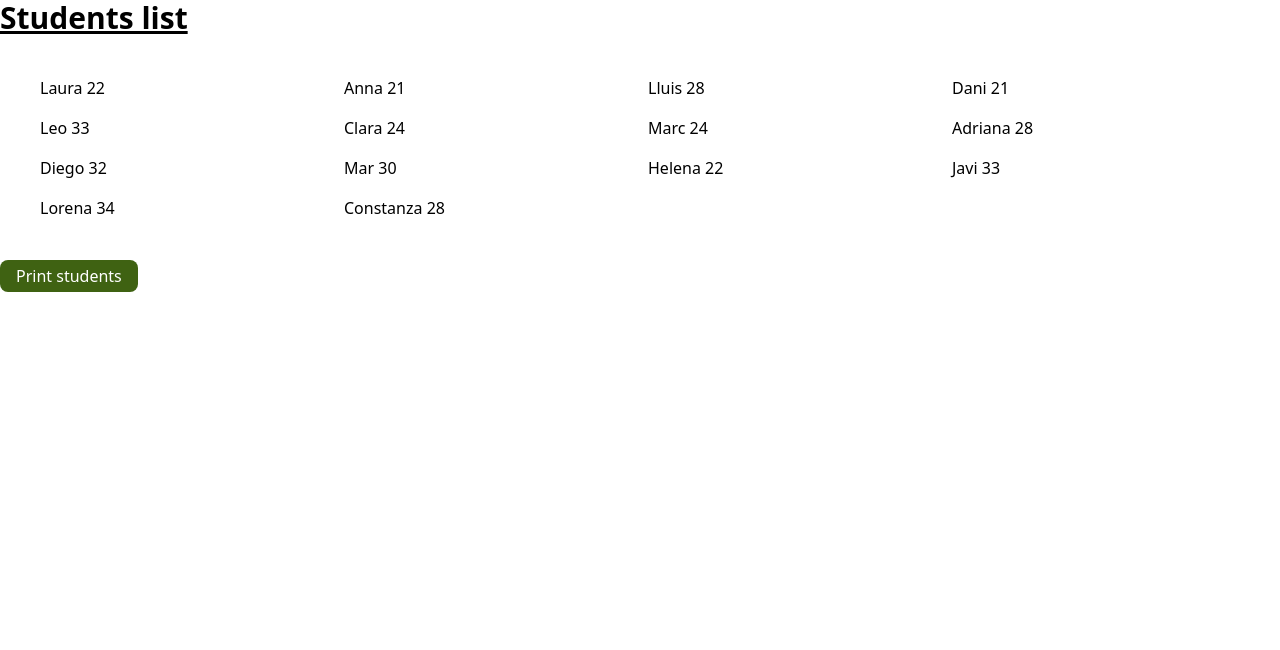
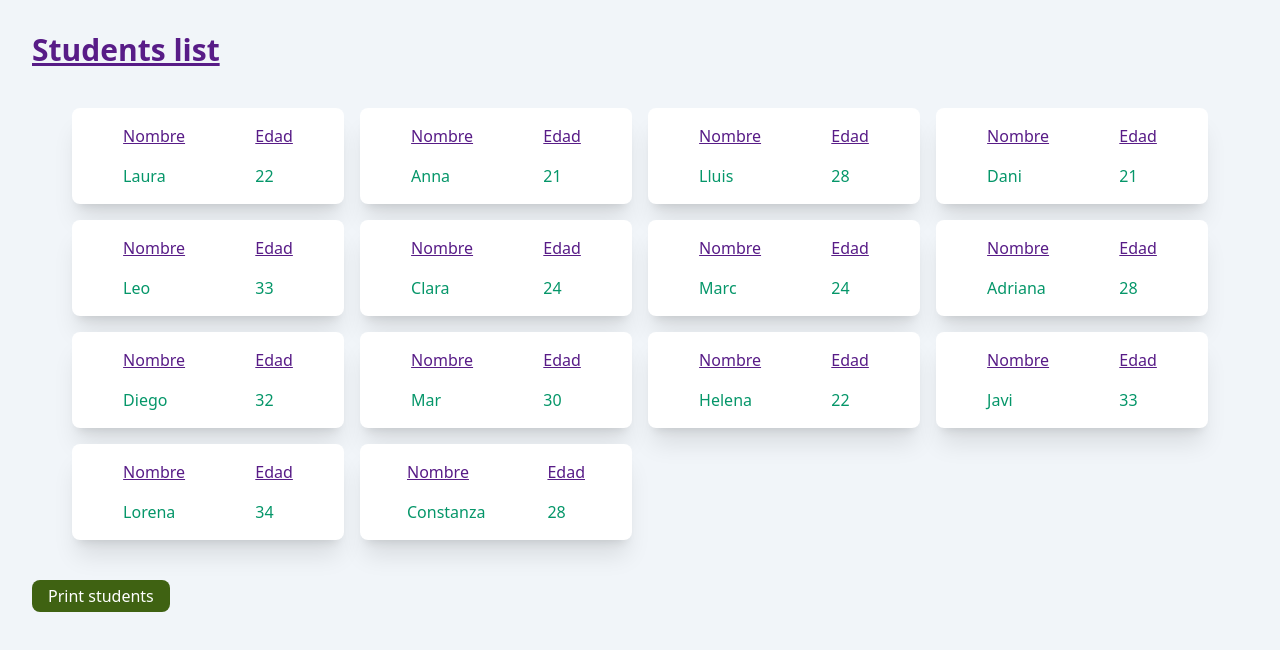
Before and after one commit to Dev-Courses-IV/examen-practico-m1-Rotciv86, a website: page src/index.html in a window 1280 px wide. Both pictures are taken after a click on the button "Print students". Drawn offline with Linux system fonts and the light colour scheme.

Commit message:
Add main styles and finish functionality

```diff
--- a/src/index.html
+++ b/src/index.html
@@ -5,8 +5,8 @@
   <meta name="viewport" content="width=device-width, initial-scale=1.0">
   <link href="./output.css" rel="stylesheet">
 </head>
-<body>
-    <h1 class="text-3xl font-bold underline">Students list</h1>
+<body class="p-8 bg-slate-100">
+    <h1 class="text-3xl font-bold underline text-purple-900">Students list</h1>
     <ul id="studentsList" class="grid grid-cols-4 gap-4 m-10"></ul>
     <button
       class="bg-lime-800 hover:bg-lime-700 px-4 py-1 rounded-lg text-white"
--- a/src/index.js
+++ b/src/index.js
@@ -16,10 +16,14 @@ const students = [
   ];
 
 
+
+
   function showStudents () {
+
     const printButton = document.getElementById("printButton")
 
     printButton.addEventListener("click", (event) => {
+      if (!document.getElementById("studentsList").querySelector("li")) {
       event.preventDefault()
 
       const infoStudentList = document.getElementById("studentsList")
@@ -28,11 +32,45 @@ const students = [
         console.log(`${student.name} ${student.age}`)
 
         const studentInfo = document.createElement("li")
-        studentInfo.innerText = `${student.name} ${student.age}`
+        studentInfo.classList.add("flex","flex-row","justify-around","rounded-lg","shadow-xl","p-4","bg-white")
+
+        const nameTitle = document.createElement("h3")
+        nameTitle.classList.add("text-purple-900","underline")
+        nameTitle.innerText = "Nombre"
+        const ageTitle = document.createElement("h3")
+        ageTitle.classList.add("text-purple-900","underline")
+
+        ageTitle.innerText = "Edad"
+
+        const nameContent = document.createElement("p")
+        nameContent.innerText = student.name
+        const ageContent = document.createElement("p")
+        ageContent.innerText = student.age
+
+        const infoName = document.createElement("div")
+        const infoAge = document.createElement("div")
+
+        infoName.classList.add("flex","flex-col","gap-4","text-emerald-600")
+        infoAge.classList.add("flex","flex-col","gap-4","text-emerald-600")
+
+
+        infoName.appendChild(nameTitle)
+        infoName.appendChild(nameContent)
+
+        infoAge.appendChild(ageTitle)
+        infoAge.appendChild(ageContent)
+
+        studentInfo.appendChild(infoName)
+        studentInfo.appendChild(infoAge)
+
+
+
+
 
         infoStudentList.appendChild(studentInfo)
 
       }
+    }
     })
 
   }
```
Also changed, not shown: src/output.css.
